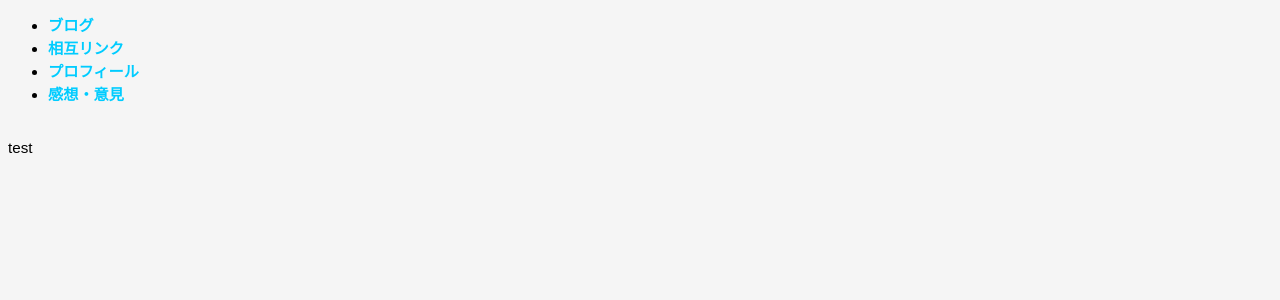
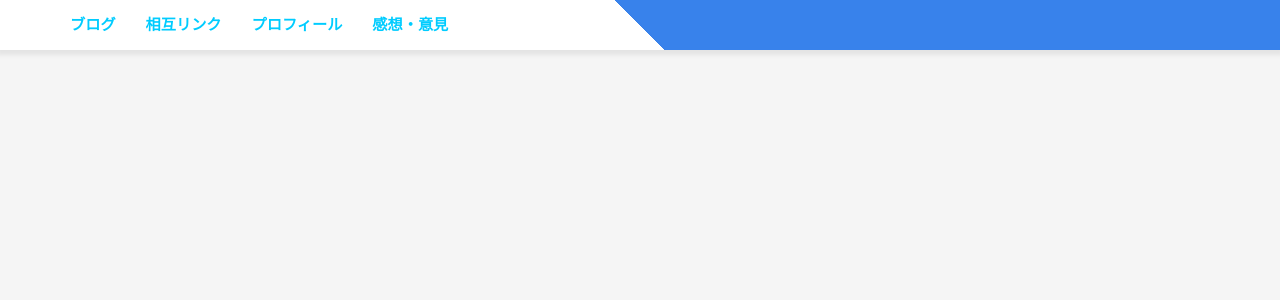
Before and after one commit to nekodendislike/nekodendislike.github.io, a Jekyll site: the page built from index.md, in a window 1280 px wide. Shown: the top 300 px of the page. Built offline with Jekyll 4.4.1, drawn with Linux system fonts in a browser that asks for light colours; our own code applies the rules of GitHub Pages for plain Markdown files.

Commit message:
Update style.css

```diff
--- a/assets/css/style.css
+++ b/assets/css/style.css
@@ -44,24 +44,32 @@
 メインメニュー
 ============================================*/
 header {
-ul#menu {
-	width:960px; height:50px; 	/*メインメニュー部分の幅と高さ*/
-	}
-#menu li {
-	list-style-type:none;		/*リストマーカー無しにする*/
-	display:inline;			/*リスト項目をインライン表示にする*/
-	float:left;			/*リスト項目を横に並べる*/
-	}
-#menu li a {
-	background-color:navy;	/*背景色*/
-	color:#ffffff;		/*文字色*/
-	display:block;			/*リンク部分をブロック表示にする*/
-	width:240px; height:35px;	/*幅と高さ*/
-	text-align:center;		/*テキストをセンター揃えにする*/
-	text-decoration:none;		/*リンク部分を下線無しにする*/
-	}
-#menu li a:hover {
-	background-color:#000066; 	/*リンクにマウスが乗ったら背景色を変更する*/
-	}
+box-shadow: 0px 2px 4px 3px #e4e4e4;
+  text-shadow: rgb(255, 255, 255) 3px 0px 0px, rgb(255, 255, 255) 2.83487px 0.981584px 0px, rgb(255, 255, 255) 2.35766px 1.85511px 0px, rgb(255, 255, 255) 1.62091px 2.52441px 0px, rgb(255, 255, 255) 0.705713px 2.91581px 0px, rgb(255, 255, 255) -0.287171px 2.98622px 0px, rgb(255, 255, 255) -1.24844px 2.72789px 0px, rgb(255, 255, 255) -2.07227px 2.16926px 0px, rgb(255, 255, 255) -2.66798px 1.37182px 0px, rgb(255, 255, 255) -2.96998px 0.42336px 0px, rgb(255, 255, 255) -2.94502px -0.571704px 0px, rgb(255, 255, 255) -2.59586px -1.50383px 0px, rgb(255, 255, 255) -1.96093px -2.27041px 0px, rgb(255, 255, 255) -1.11013px -2.78704px 0px, rgb(255, 255, 255) -0.137119px -2.99686px 0px, rgb(255, 255, 255) 0.850987px -2.87677px 0px, rgb(255, 255, 255) 1.74541px -2.43999px 0px, rgb(255, 255, 255) 2.44769px -1.73459px 0px, rgb(255, 255, 255) 2.88051px -0.838247px 0px;
+  width: 100%;
+  height: 50px;
+  background: linear-gradient(45deg, #ffffff 50%, #3882eb 50%);
+  padding: 20px 30px;
+  box-sizing: border-box;
+  position: fixed;
+  z-index: 10;
+  top: 0;
+  left: 0;
+  display: flex;
+  align-items: center;
 }
-/*ホーム画面のポップアップ*/
+
+header .gnav .menu {
+  display: flex;
+  /* 中の要素を横並びにする */
+}
+
+header .gnav .menu li {
+  list-style: none;
+  /* リストの[・]を消す */
+}
+
+header .gnav .menu li+li {
+  margin-left: 30px;
+  /* メニューそれぞれに間隔をあけるため */
+}
```
